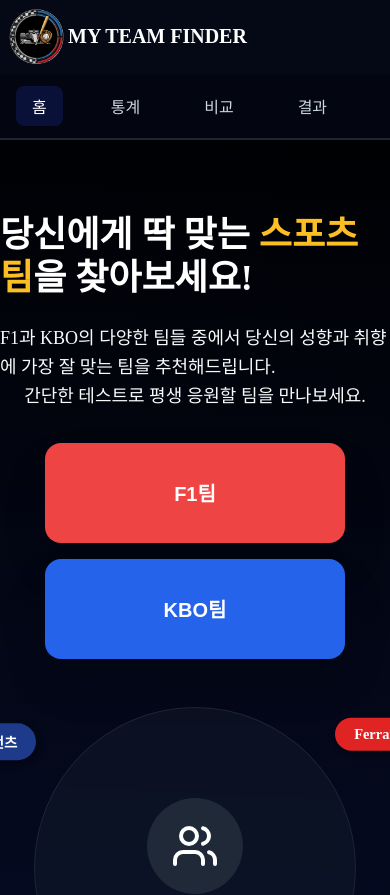
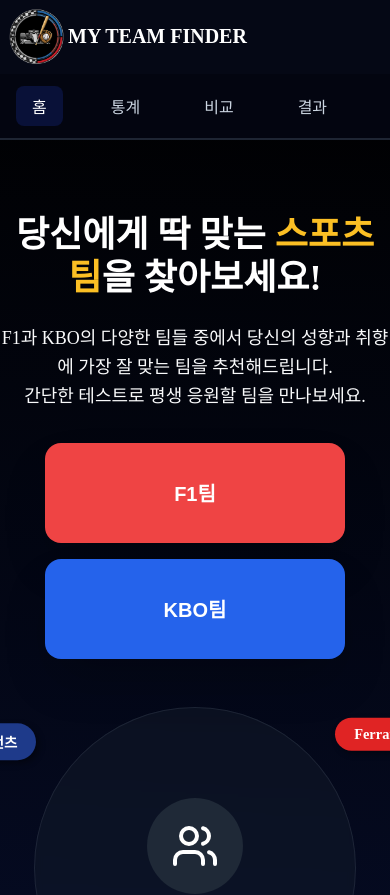
Before and after one commit to SportsTeamRecommend/FrontEnd, a React (Vite) app: page / in a window 390 px wide. Shown: the top 895 px of the page. Built offline with nearby package versions, Linux system fonts and the light colour scheme; no server answers.

Commit message:
fix : 모바일 크기에서 텍스트 가운데 정렬

```diff
--- a/src/pages/Home.styles.js
+++ b/src/pages/Home.styles.js
@@ -17,6 +17,7 @@
   display: flex;
   flex-direction: column;
   gap: 2rem;
+  text-align: center; /* 모바일 기준 */
 `;
 
 export const FirstText = styled.div`
```
